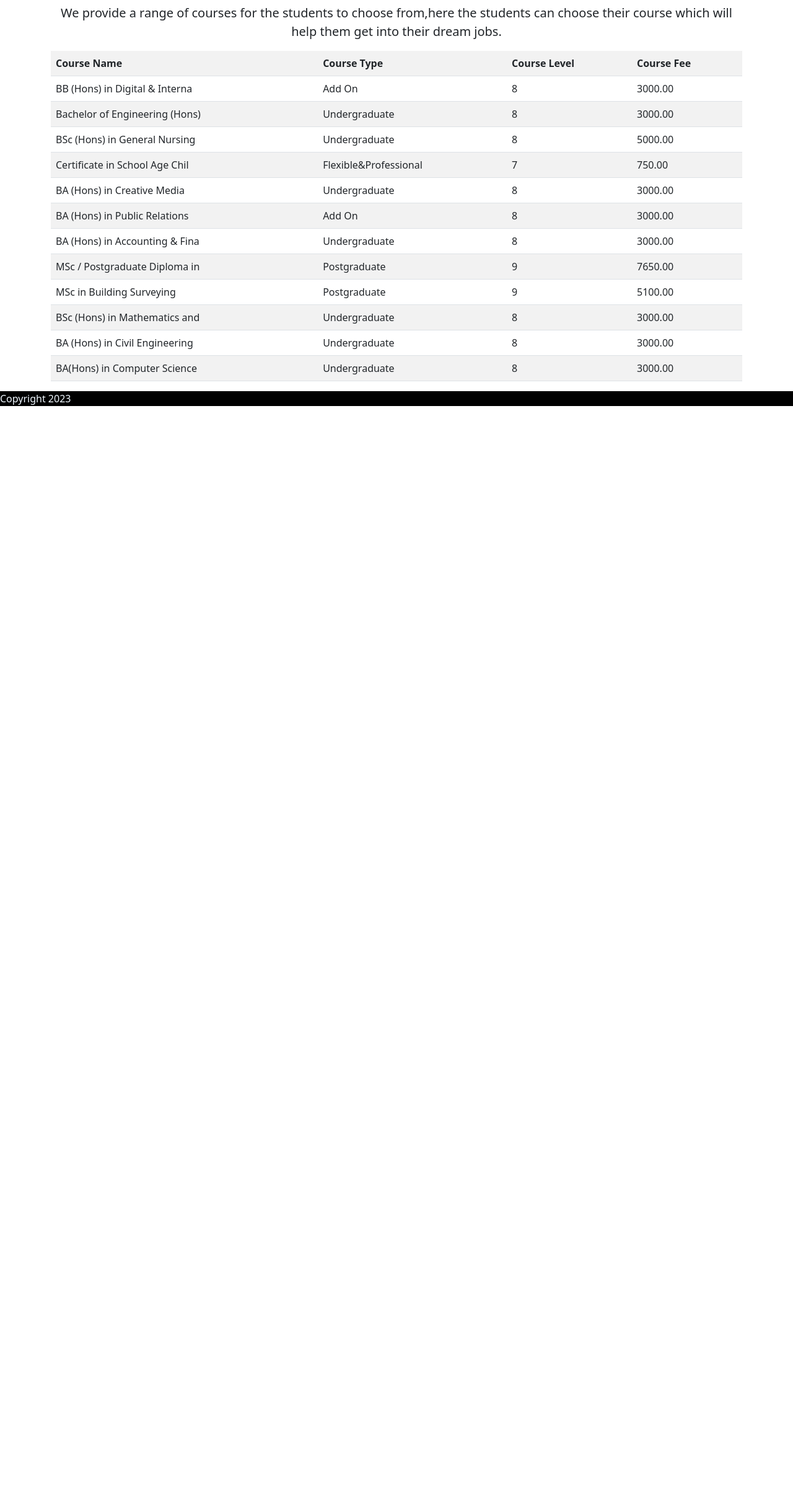
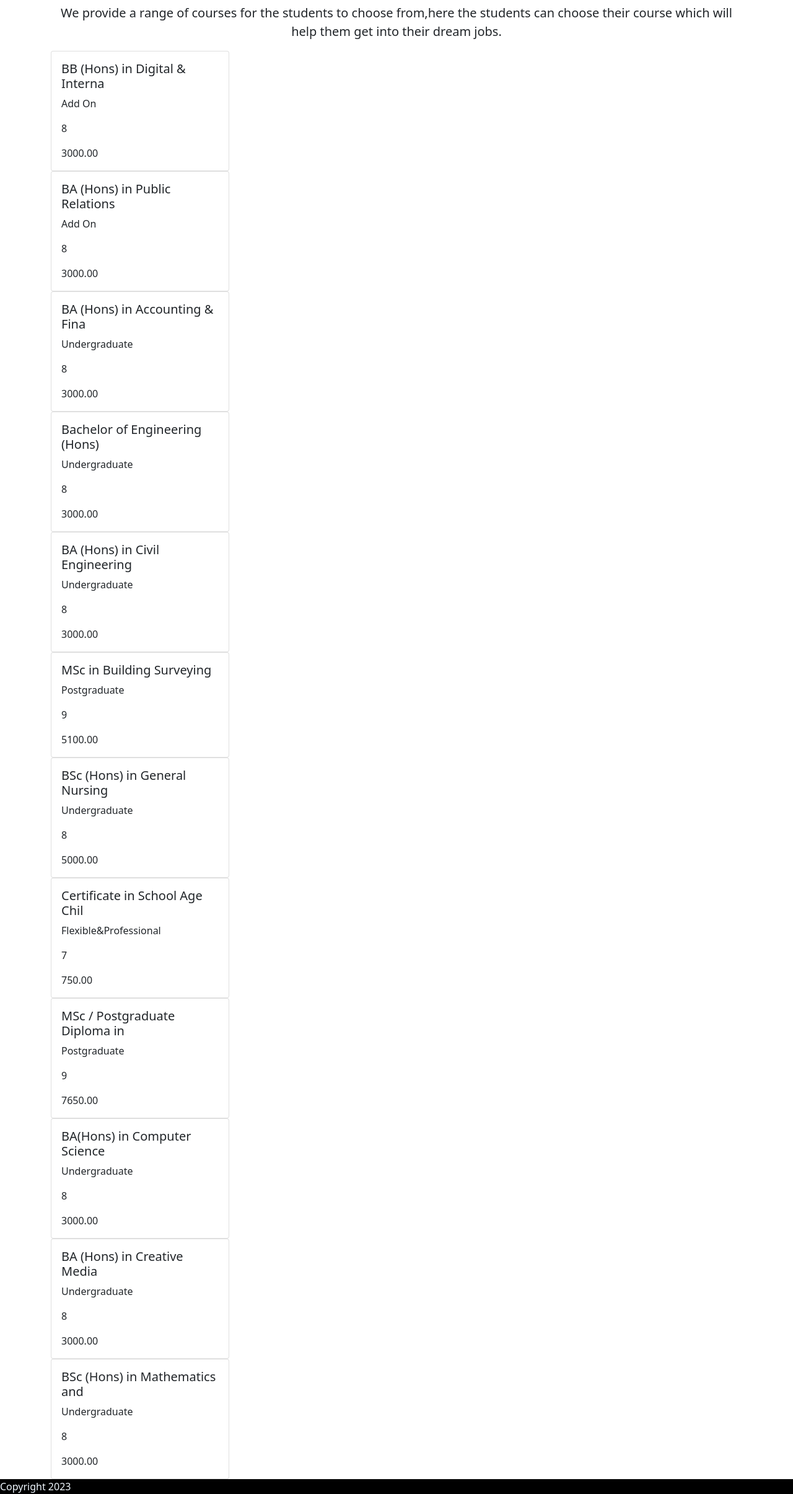
Before and after one commit to RaveenaRathnam/College, a PHP site: page /page-2.php in a window 1280 px wide. Shown: the part 106-2516 px from the top of the page at 62% size. Before the commit the page ends 761 px from the top, so only its background shows below. Run offline with PHP 8.4, Linux system fonts and the light colour scheme; data comes from the database, SQL or seed files in the repository.

Commit message:
styled all the pages with bootstrap

```diff
--- a/includes/footer.php
+++ b/includes/footer.php
@@ -1,4 +1,4 @@
-<footer>
+<footer >
 Copyright 2023
 </footer>
     <script src="js/bootstrap.bundle.min.js"></script>
--- a/page-2.php
+++ b/page-2.php
@@ -2,7 +2,9 @@
 require_once('database.php');
 
 // Get products
-$queryCourses = 'SELECT * FROM courses';
+$queryCourses = 'SELECT * FROM courses
+JOIN departments ON courses.Department_ID = departments.Department_ID
+JOIN schools ON departments.School_ID = schools.School_ID';
 $statement = $db->prepare($queryCourses);
 $statement->execute();
 $courses = $statement->fetchAll();
@@ -16,26 +18,19 @@ $statement->closeCursor();
     <p class="lead">We provide a range of courses for the students to choose from,here the students can choose their course which will help them get into their dream jobs.<p>
   </div>
     <section>
-        <!-- display a table of products -->
-        <div class="table-responsive">
-        <table class="table table-striped">
-            <tr>
-                <th>Course Name</th>
-                <th>Course Type</th>
-                <th>Course Level</th>
-                <th>Course Fee</th>
-            </tr>
+
 
             <?php foreach ($courses as $course) : ?>
-            <tr>
-                <td><?php echo $course['Course_Name']; ?></td>
-                <td><?php echo $course['Course_Type']; ?></td>
-                <td><?php echo $course['Course_Level']; ?></td>
-                <td><?php echo $course['Course_Fee']; ?></td>
+            <div class="card mt-auto " style="width: 18rem;" >
+            <div class="card-body">
+            <h5 class="card-title text-right"><?php echo $course['Course_Name']; ?></h5>
+            <p class="card-text"> <?php echo $course['Course_Type']; ?></p>
+            <p class="card-text"> <?php echo $course['Course_Level']; ?></p>
+            <p class="card-text"><?php echo $course['Course_Fee']; ?></p>
+            </div>
+            </div>
+            <?php endforeach; ?>
 
-            </tr>
-            <?php endforeach; ?>
-        </table>
             </div>
     </section>
 
```
Also changed, not shown: index.php (+20 -21 lines), page-1.php (+21 -13 lines).
